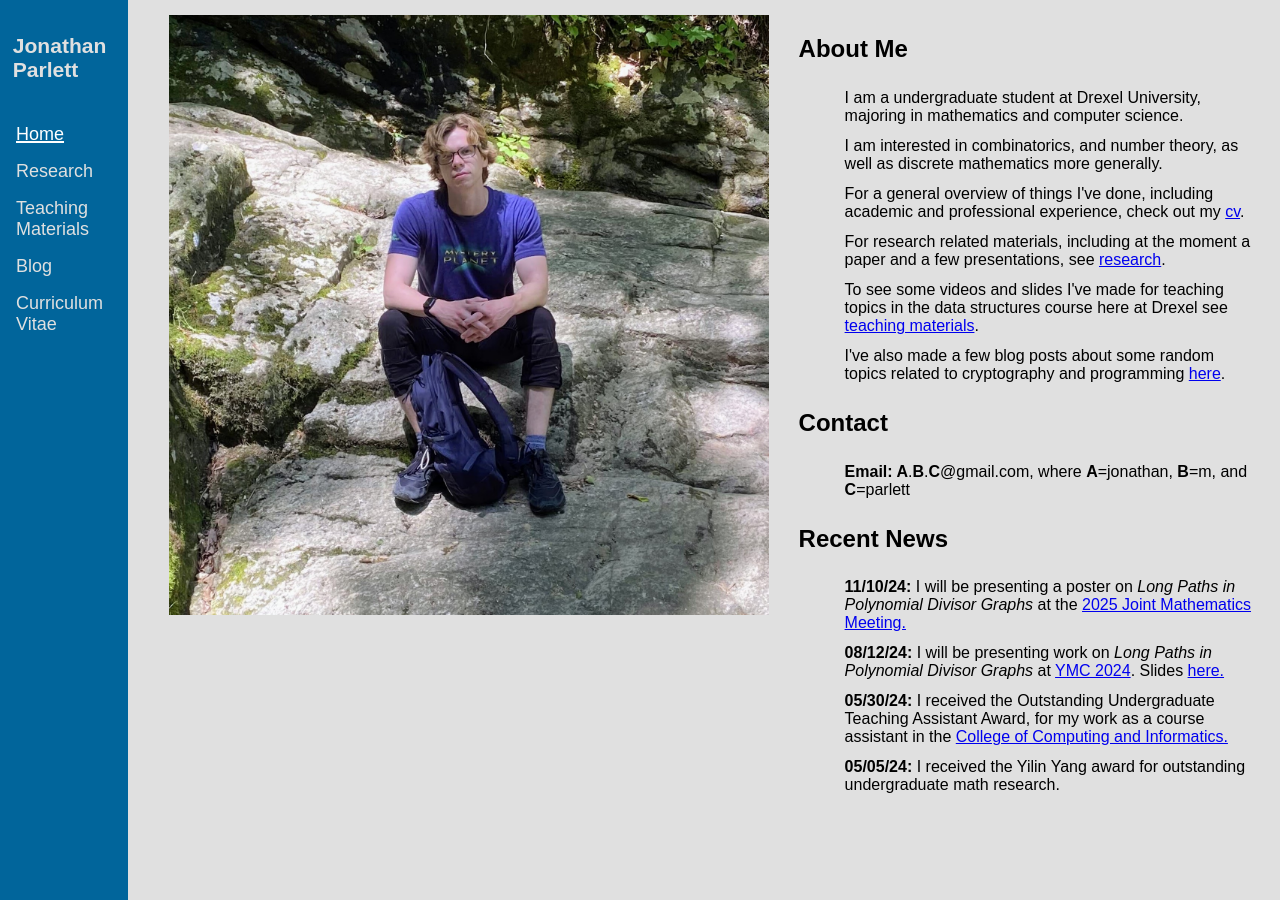
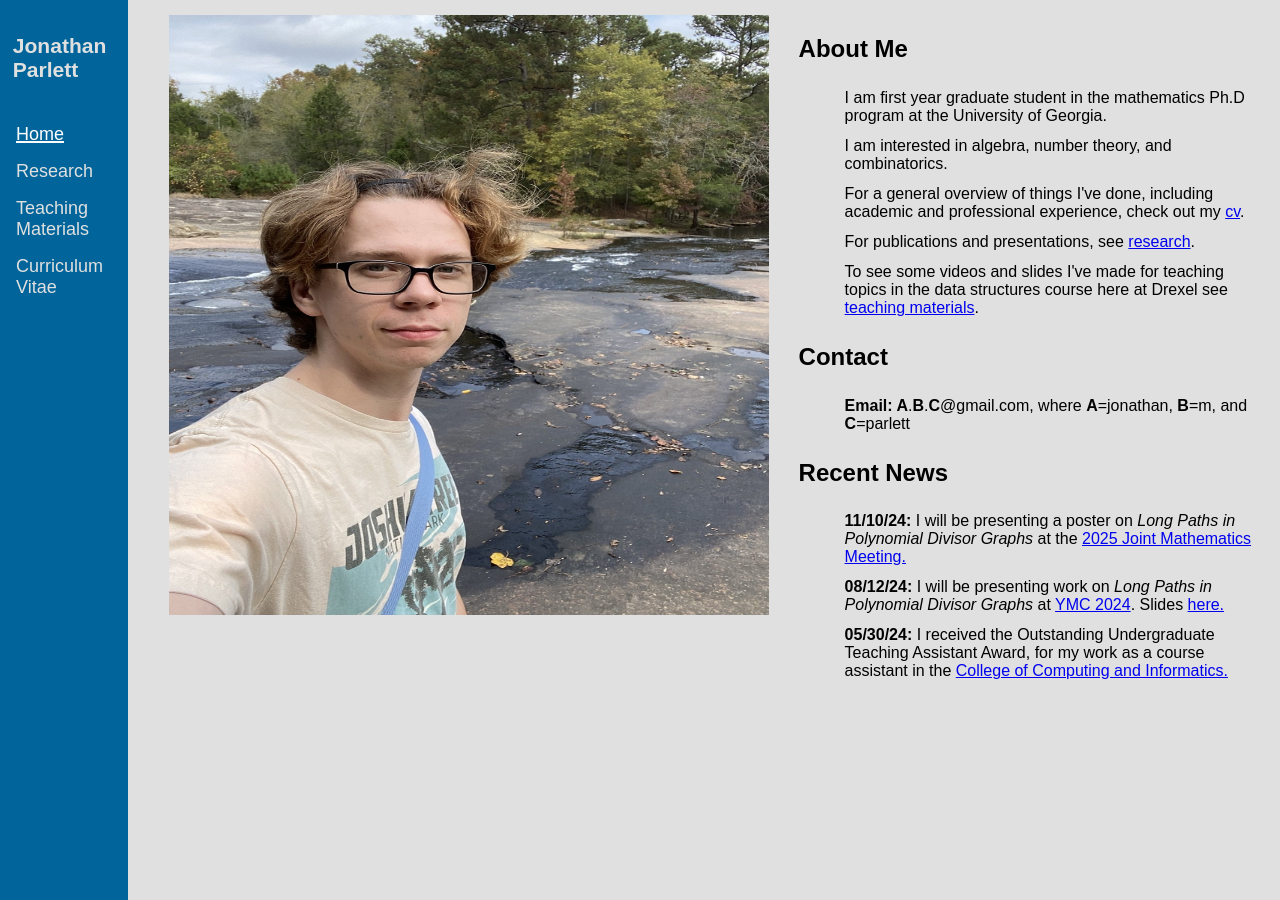
Before and after one commit to jmparlett/jmparlett.github.io, a Jekyll site: the page built from _pages/index.html, in a window 1280 px wide. Built offline with Jekyll 4.4.1, drawn with Linux system fonts in a browser that asks for light colours.

Commit message:
added recent paper, and updated about me

```diff
--- a/_layouts/default.html
+++ b/_layouts/default.html
@@ -18,7 +18,7 @@
             <li><a href="/" {% if page.id == "home" %}class="active-page"{% endif %}>Home</a></li>
             <li><a href="/research" {% if page.id == "research" %}class="active-page"{% endif %}>Research</a></li>
             <li><a href="/teaching_materials" {% if page.id == "teaching" %}class="active-page"{% endif %}>Teaching Materials</a></li>
-            <li><a href="/blog" | relative_url }}" {% if page.id == "blog" %}class="active-page"{% endif %}>Blog</a></li>
+            <!-- <li><a href="/blog" | relative_url }}" {% if page.id == "blog" %}class="active-page"{% endif %}>Blog</a></li> -->
             <li><a href="{{ "/_data/documents/curriculum_vitae.pdf" | relative_url }}" {% if page.title == "Curriculum Vitae" %}class="active-page"{% endif %}>Curriculum Vitae</a></li>
         </ul>
     </nav>
--- a/_pages/index.html
+++ b/_pages/index.html
@@ -19,17 +19,17 @@
             <!-- <center><h1>Jonathan Parlett</h1></center> -->
     <div class="row">
         <div id="about_me_l" class="left_col"> <!--Picture + useful links-->
-            <img src="{{ "/_data/home_data/jmp_hike.jpg" | relative_url }}", width="600", height="600">
+            <img src="{{ "/_data/home_data/falls.jpg" | relative_url }}", width="600", height="600">
         </div>
         <div class="right_col" id="about_me_r">
             <h2>About Me</h2>
             <ul>
-                <li>I am a undergraduate student at Drexel University, majoring in mathematics and computer science.</li>
-                <li>I am interested in combinatorics, and number theory, as well as discrete mathematics more generally.</li>
+                <li>I am first year graduate student in the mathematics Ph.D program at the University of Georgia.</li>
+                <li>I am interested in algebra, number theory, and combinatorics.</li>
                 <li>For a general overview of things I've done, including academic and professional experience, check out my <a href="{{ "/_data/documents/curriculum_vitae.pdf" | relative_url}}">cv</a>.</li>
-                <li>For research related materials, including at the moment a paper and a few presentations, see <a href="/research">research</a>.</li>
+                <li>For publications and presentations, see <a href="/research">research</a>.</li>
                 <li>To see some videos and slides I've made for teaching topics in the data structures course here at Drexel see <a href="/teaching_materials">teaching materials</a>.</li>
-                <li>I've also made a few blog posts about some random topics related to cryptography and programming <a href="/blog">here</a>.</li>
+                <!-- <li>I've also made a few blog posts about some random topics related to cryptography and programming <a href="/blog">here</a>.</li> -->
             </ul>
             <h2>Contact</h2>
             <ul>
@@ -41,7 +41,7 @@
                 <li><b>11/10/24: </b>I will be presenting a poster on <em>Long Paths in Polynomial Divisor Graphs</em> at the <a href="https://jointmathematicsmeetings.org/jmm">2025 Joint Mathematics Meeting.</a></li>
                 <li><b>08/12/24: </b>I will be presenting work on <em>Long Paths in Polynomial Divisor Graphs</em> at <a href="https://ymc.osu.edu/about">YMC 2024</a>. Slides <a href="{{ "/_data/documents/long_paths_YMC2024_presentation.pdf" | relative_url }}">here.</a></li>
                 <li><b>05/30/24: </b>I received the Outstanding Undergraduate Teaching Assistant Award, for my work as a course assistant in the <a href="https://drexel.edu/cci/">College of Computing and Informatics.</a></li>
-                <li><b>05/05/24: </b>I received the Yilin Yang award for outstanding undergraduate math research.</li>
+                <!-- <li><b>05/05/24: </b>I received the Yilin Yang award for outstanding undergraduate math research.</li> -->
                 <!-- <li><b>03/14/24: </b>I will be attending an <a href="https://tigerweb.towson.edu/ccornwell/REU/">REU at Towson University</a> in June researching <em>Polynomial Divisor Graphs.</em></li> -->
             </ul>
         </div>
--- a/_pages/research.markdown
+++ b/_pages/research.markdown
@@ -7,7 +7,8 @@
 # Publications
 Preprints marked with <b>\#</b>.
 <ul>
-    <li class="pub"> <b># 2024,</b> Jonathan Parlett - <b> Fixed Point Homing Shuffles </b> - <a href="https://arxiv.org/abs/2410.22548">https://arxiv.org/abs/2410.22548</a> </li>
+    <li class="pub"> <b># 2025,</b> Jonathan Parlett - <b> Fixed Point Homing ShufflesTop to random and reverse: analysis of a new descent algebra shuffle </b> - <a href="https://arxiv.org/abs/2508.06740">https://arxiv.org/abs/2508.06740</a> </li>
+    <li class="pub"> <b>2025,</b> Jonathan Parlett - <b> Fixed Point Homing Shuffles </b> - <a href=https://dmtcs.episciences.org/paper/view/id/16099>https://dmtcs.episciences.org/paper/view/id/16099</a> </li>
 {% for pub in site.data.publications%}
     <li class="pub"><b>2023, </b>{{pub.authors}} - <b>{{ pub.name }}</b> - <a href="{{ pub.link}}">{{ pub.link }}</a> </li>
 {% endfor %}
```
Also changed, not shown: _data/home_data/falls.jpg (added), _data/home_data/jmp_PDR.jpg (deleted), 1 other file.
